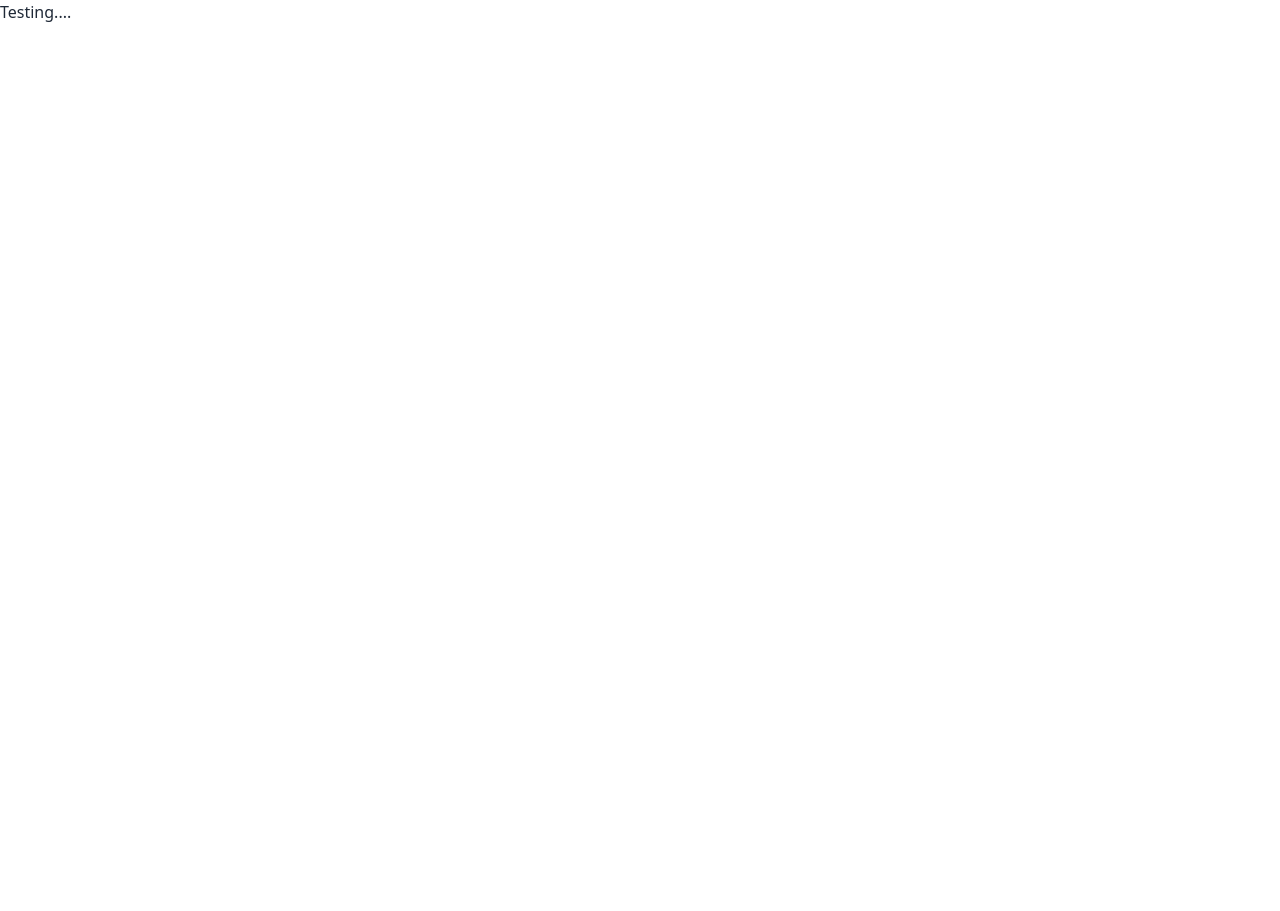
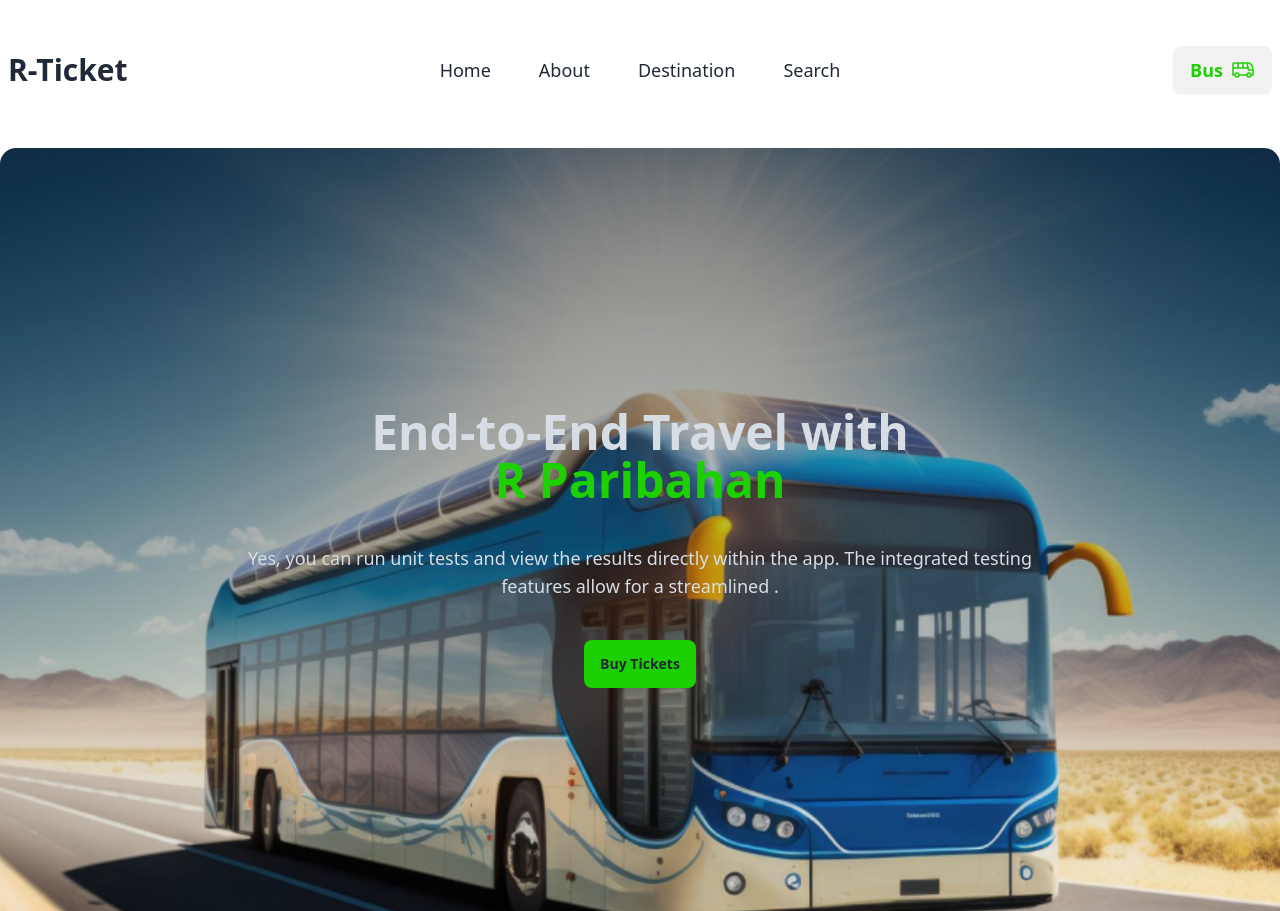
Before and after one commit to itsahadul99/A5-Smart-Ticketing, a plain HTML site: page index.html in a window 1280 px wide. Shown: the top 911 px of the page. Before the commit the page ends 800 px from the top, so only its background shows below. Drawn offline with nearby package versions, Linux system fonts and the light colour scheme.

Commit message:
nav bar and banner section design complete

```diff
--- a/index.html
+++ b/index.html
@@ -13,6 +13,45 @@
 <link rel="stylesheet" href="style.css">
 </head>
 <body>
-    <h1>Testing.... </h1>
+    <section class="container mx-auto my-4 lg:my-8">
+        <!-- Navigation bar section  -->
+        <nav>
+            <div class="navbar bg-base-100">
+                <div class="navbar-start">
+                  <a class="text-3xl font-extrabold">R-Ticket</a>
+                </div>
+                <div class="navbar-center hidden lg:flex">
+                  <ul class="menu menu-horizontal px-1 text-lg gap-4">
+                    <li><a>Home</a></li>
+                    <li><a>About</a></li>
+                    <li><a>Destination</a></li>
+                    <li><a>Search</a></li>
+                  </ul>
+                </div>
+                <div class="navbar-end ">
+                    <button class=" text-lg flex justify-center items-center gap-2 btn text-[#1DD100]">
+                        Bus
+                        <img src="./images/bus-icon.png" alt="bus-logo">
+                    </button>
+                </div>
+              </div>
+        </nav>
+        <!-- Banner section start here -->
+        <div class=" mt-5 lg:mt-10">
+            <div class="hero h-[80vh] lg:h-[100vh] rounded-2xl bg-no-repeat bg-cover" style="background-image: url(./images/banner.png);">
+                <div class="hero-content text-center text-neutral-content">
+                  <div class="w-3/4 space-y-5 lg:space-y-10">
+                    <h1 class="mb-5 text-xl lg:text-5xl font-bold">End-to-End Travel with <br>
+                    <span class="text-[#1DD100]">
+                        R Paribahan
+                    </span>
+                </h1>
+                    <p class="mb-5 text-xs lg:text-lg">Yes, you can run unit tests and view the results directly within the app. The integrated testing features allow for a streamlined .</p>
+                    <button class="btn border-none text-xs lg:text-sm bg-[#1DD100]">Buy Tickets</button>
+                  </div>
+                </div>
+              </div>
+        </div>
+    </section>
 </body>
 </html>
```
Also changed, not shown: tailwind.config.js (added, +8 -0 lines), scripts/index.js (added).
